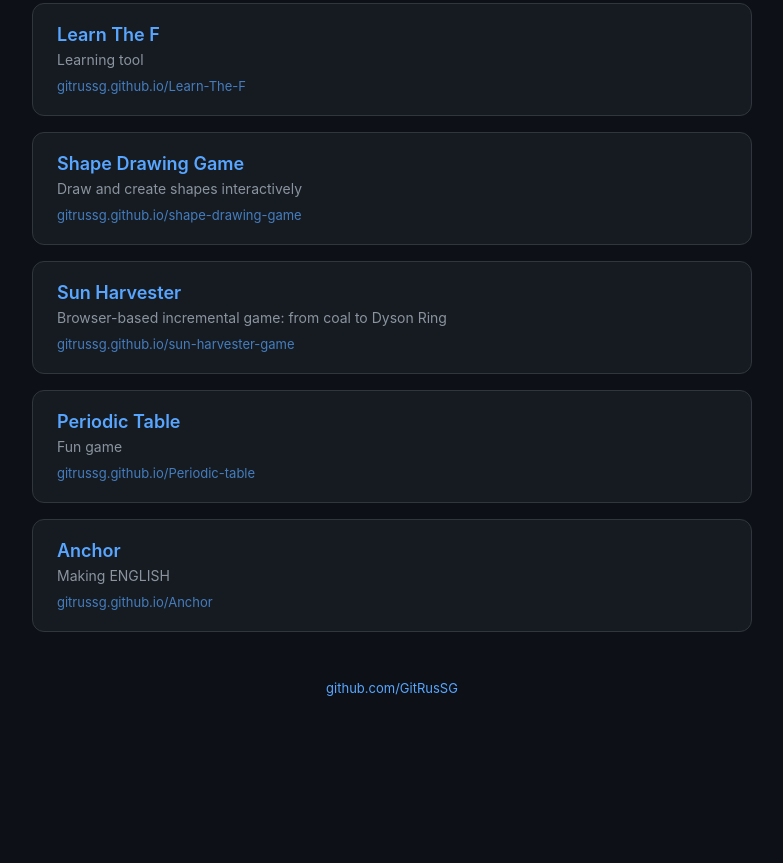
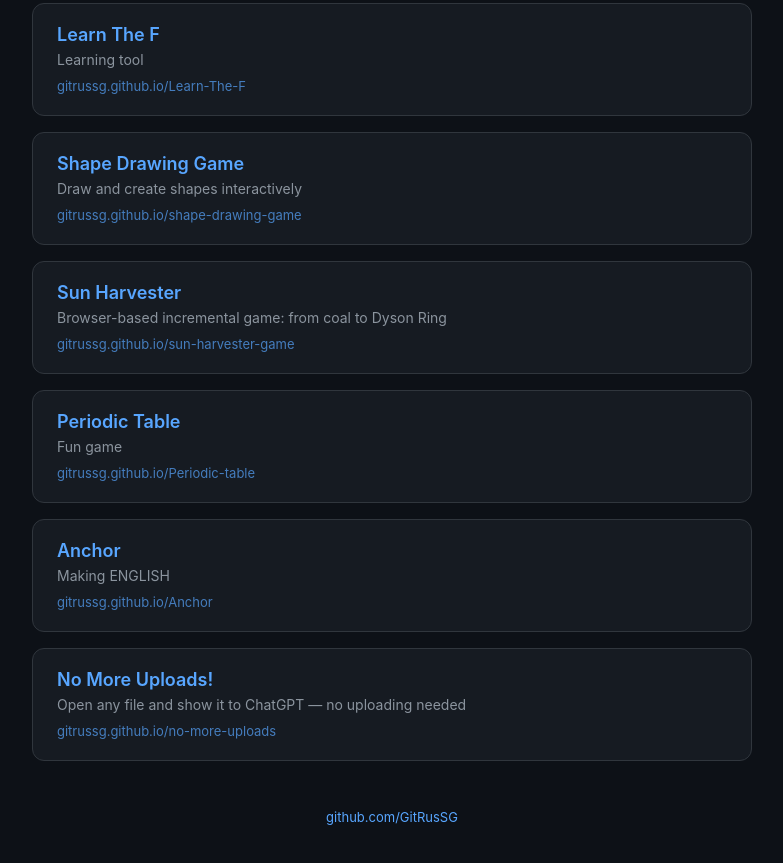
Before and after one commit to GitRusSG/GitRusSG.github.io, a plain HTML site: page home/index.html in a window 1280 px wide. Shown: the part 281-1144 px from the top of the page, without its empty margins (248-1031 px from the left). Before the commit the page ends 1017 px from the top, so only its background shows below. Drawn offline with Linux system fonts and the light colour scheme.

Commit message:
Add No More Uploads to homepage

```diff
--- a/home/index.html
+++ b/home/index.html
@@ -137,6 +137,12 @@
                 <p>Making ENGLISH</p>
                 <span class="link">gitrussg.github.io/Anchor</span>
             </a>
+
+            <a class="project-card" href="https://gitrussg.github.io/no-more-uploads/">
+                <h2>No More Uploads!</h2>
+                <p>Open any file and show it to ChatGPT — no uploading needed</p>
+                <span class="link">gitrussg.github.io/no-more-uploads</span>
+            </a>
         </div>
 
         <footer>
```
